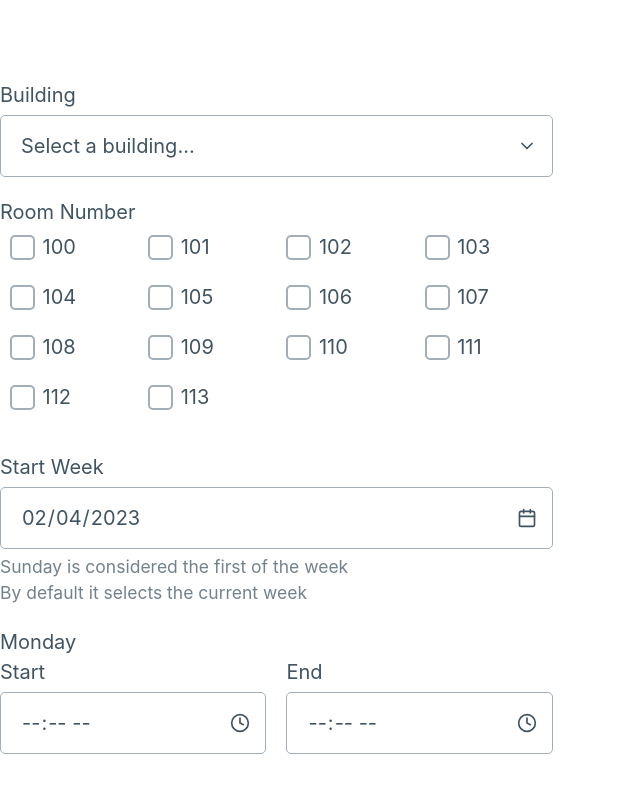
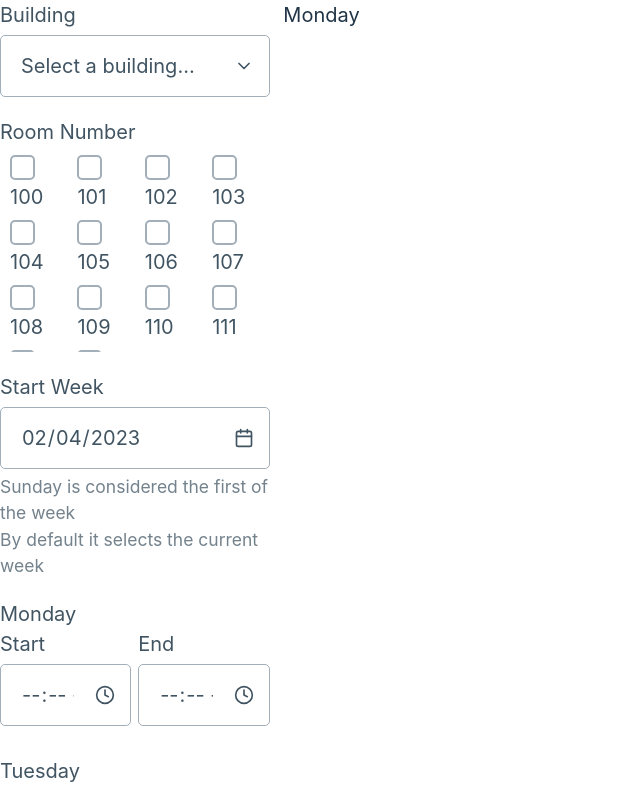
Before and after one commit to cs-isamiul/OSU-Open-Classroom-Finder, a React (Vite) app in the folder Frontend/OSU-Open-Classroom-Finder/: page / in a window 1280 px wide. Shown: the top 789 px of the page, without its empty margins (0-640 px from the left). Built offline with nearby package versions, Linux system fonts and the light colour scheme.

Commit message:
Modified CSS and moved states from forms to home

```diff
--- a/Frontend/OSU-Open-Classroom-Finder/src/App.css
+++ b/Frontend/OSU-Open-Classroom-Finder/src/App.css
@@ -28,3 +28,7 @@ class named logo
     padding-left: 0.5em;
     padding-right: 0.5em;
 }
+
+.gridColumnNoGap {
+  grid-column-gap: 2.5%;
+}
--- a/Frontend/OSU-Open-Classroom-Finder/src/App.jsx
+++ b/Frontend/OSU-Open-Classroom-Finder/src/App.jsx
@@ -9,14 +9,9 @@ import "./App.css";
 function App() {
 
   return <>
-    <body>
-      <main className="container">
-        {/* <header><Header/></header> */}
-        <main><Home/></main>
-        {/* <footer><Footer/></footer> */}
-      </main>
-    </body>
-
+    {/* <header><Header/></header> */}
+      <main className="container"><Home /></main>
+    {/* <footer><Footer/></footer> */}
   </>
 }
 
--- a/Frontend/OSU-Open-Classroom-Finder/src/Home.jsx
+++ b/Frontend/OSU-Open-Classroom-Finder/src/Home.jsx
@@ -1,8 +1,24 @@
-import Forms from "./Forms";
+import { useState, useEffect } from "react";
+import Forms from "./components/home/Forms";
+import Schedule from "./components/home/Schedule";
 
 function Home() {
+    const dayNames = ["Monday", "Tuesday", "Wednesday", "Thursday", "Friday"];
+
+    const [building, setBuilding] = useState('');
+    const [room, setRoom] = useState([]);
+    const [startWeek, setStartWeek] = useState((new Date().toISOString()).split('T')[0]);
+    const [dayTimes, setDayTimes] = useState({});
+    const[options, setOptions] = useState({});
+
+    const states = { building, room, startWeek, dayTimes, options };
+    const setStates = { setBuilding, setRoom, setStartWeek, setDayTimes, setOptions };
+
     return <>
-        <Forms/>
+        <div className="grid gridColumnNoGap">
+            <Forms states={states} setStates={setStates} dayNames={dayNames}/>
+            <Schedule date={'Monday'} states={states} setStates={setStates}/>
+        </div>
     </>
 }
 
--- a/Frontend/OSU-Open-Classroom-Finder/src/Forms.jsx
+++ b/Frontend/OSU-Open-Classroom-Finder/src/components/home/Forms.jsx
@@ -1,26 +1,13 @@
 import { useState, useEffect } from "react";
-import { handleRoom, handleSubmit, handleStartWeek, handleDayTimes, handleOptions } from "./handlers/formHandlers";
+import { handleRoom, handleSubmit, handleStartWeek, handleDayTimes, handleOptions } from "../../handlers/formHandlers";
 
-function Forms() {
+function Forms({states, setStates, dayNames}) {
     {/* Pretend this imports rooms */ }
     const rooms = Array.from({ length: 14 }, (_, index) => index + 100);
-    //const rooms = [120, 122, 128, 133, 160, 270, 310, 330, 356, 455, 456, 457];
-    //const rooms = []
-
-    const dayNames = ["Monday", "Tuesday", "Wednesday", "Thursday", "Friday"];
-
-    const [building, setBuilding] = useState('');
-    const [room, setRoom] = useState([]);
-    const [startWeek, setStartWeek] = useState((new Date().toISOString()).split('T')[0]);
-    const [dayTimes, setDayTimes] = useState({});
-    const[options, setOptions] = useState({});
-
-    const states = { building, room, startWeek, dayTimes, options };
-    const setStates = { setBuilding, setRoom, setStartWeek, setDayTimes, setOptions };
 
     //initialize start week
     useEffect(() =>{
-        let date = {target:{value:startWeek}};
+        let date = {target:{value:states.startWeek}};
         handleStartWeek(date, setStates);
     },[]);
 
@@ -28,7 +15,7 @@ function Forms() {
         <form onSubmit={(event) => { handleSubmit(event, states, setStates) }}>
             {/* Building */}
             <label htmlFor="building">Building</label>
-            <select id="building" required onChange={(event) => { setBuilding(event.target.value) }}>
+            <select id="building" required onChange={(event) => { setStates.setBuilding(event.target.value) }}>
                 <option value disabled selected>Select a building…</option>
                 <option value="BE">Baker Systems Engineering</option>
                 <option value="DL">Dreese Laboratories</option>
@@ -54,7 +41,7 @@ function Forms() {
 
             {/* Start week */}
             <label htmlFor="date" onChange={(event) => { handleStartWeek(event, setStates) }}>Start Week
-                <input value={startWeek} type="date" id="date" name="date" />
+                <input value={states.startWeek} type="date" id="date" name="date" />
                 <small>Sunday is considered the first of the week<br />By default it selects the current week</small>
             </label>
 
@@ -62,7 +49,7 @@ function Forms() {
 
             {dayNames.map((day) => (
                 <label htmlFor={day}>{day}
-                    <div className="grid" id={day}>
+                    <div className="grid gridColumnNoGap" id={day}>
                         <label htmlFor={`start${day}`}>Start
                             <input type="time" id={`start${day}`} name="time"
                             onChange={(event) => {handleDayTimes(event, states, setStates, `start${day}`)}}/>
--- /dev/null
+++ b/Frontend/OSU-Open-Classroom-Finder/src/components/home/Schedule.jsx
@@ -0,0 +1,15 @@
+import { useEffect } from "react";
+
+function Schedule({ date, states, setStates }) {
+
+    useEffect(() => {
+        console.log(states);
+    }, [states])
+
+    return <>
+        {date}
+        {states.dayTimes[`start${date}`]}
+    </>
+}
+
+export default Schedule;
```
